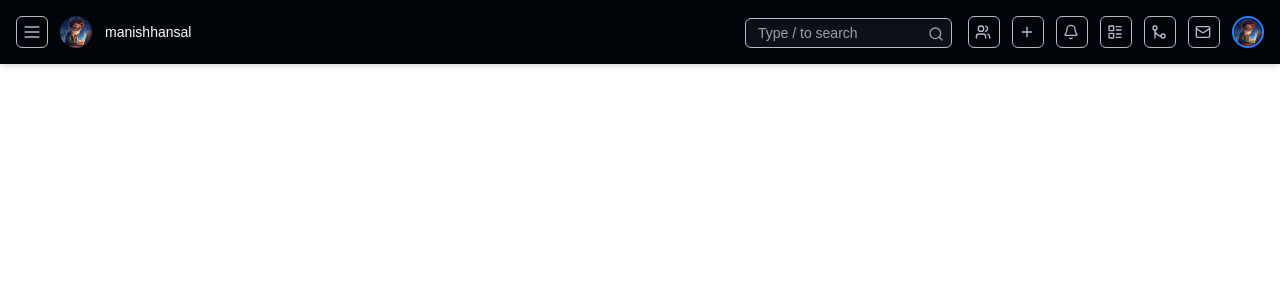
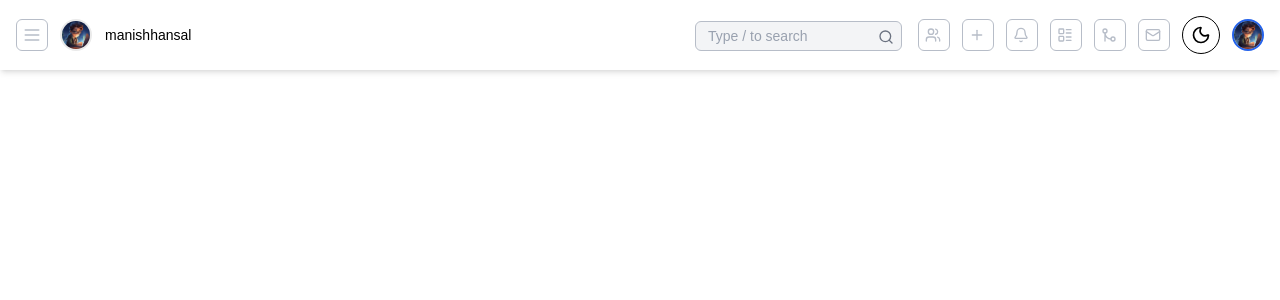
Before and after one commit to manishhansal/my-portfolio2.0, a Next.js app: page / in a window 1280 px wide. Shown: the top 300 px of the page. Built offline with nearby package versions, Linux system fonts and the light colour scheme.

Commit message:
Implement theme context and toggle functionality; update GitHubNavbar and add ThemeToggleButton

```diff
--- /dev/null
+++ b/context/ThemeContext.tsx
@@ -0,0 +1,39 @@
+'use client';
+
+import { createContext, useContext, useEffect, useState, ReactNode } from 'react';
+
+type Theme = 'light' | 'dark';
+
+const ThemeContext = createContext<{
+  theme: Theme;
+  toggleTheme: () => void;
+}>({
+  theme: 'light',
+  toggleTheme: () => {},
+});
+
+export const useTheme = () => useContext(ThemeContext);
+
+export const ThemeProvider = ({ children }: { children: ReactNode }) => {
+  const [theme, setTheme] = useState<Theme>('light');
+
+  useEffect(() => {
+    const saved = localStorage.getItem('theme') as Theme | null;
+
+    const systemPrefersDark = window.matchMedia('(prefers-color-scheme: dark)').matches;
+
+    const initialTheme: Theme = saved || (systemPrefersDark ? 'dark' : 'light');
+
+    setTheme(initialTheme);
+    document.documentElement.classList.toggle('dark', initialTheme === 'dark');
+  }, []);
+
+  const toggleTheme = () => {
+    const newTheme = theme === 'dark' ? 'light' : 'dark';
+    setTheme(newTheme);
+    localStorage.setItem('theme', newTheme);
+    document.documentElement.classList.toggle('dark', newTheme === 'dark');
+  };
+
+  return <ThemeContext.Provider value={{ theme, toggleTheme }}>{children}</ThemeContext.Provider>;
+};
--- a/pages/_app.tsx
+++ b/pages/_app.tsx
@@ -1,6 +1,11 @@
-import "@/styles/globals.css";
-import type { AppProps } from "next/app";
+import { ThemeProvider } from '@/context/ThemeContext';
+import '@/styles/globals.css';
+import type { AppProps } from 'next/app';
 
 export default function App({ Component, pageProps }: AppProps) {
-  return <Component {...pageProps} />;
+  return (
+    <ThemeProvider>
+      <Component {...pageProps} />
+    </ThemeProvider>
+  );
 }
--- a/pages/_document.tsx
+++ b/pages/_document.tsx
@@ -1,4 +1,4 @@
-import { Html, Head, Main, NextScript } from "next/document";
+import { Html, Head, Main, NextScript } from 'next/document';
 
 export default function Document() {
   return (
--- a/pages/components/GitHubNavbar.tsx
+++ b/pages/components/GitHubNavbar.tsx
@@ -1,18 +1,28 @@
 import { Menu, Search, Plus, Bell, Users, LayoutList, GitMerge, Mail } from 'lucide-react';
 import { BTN_PRIMARY_STYLE, BTN_PRIMARY_TAILWIND, IMAGE_CONSTANTS } from '@/utils/constants';
+import ThemeToggleButton from './ThemeToggleButton';
+import { useTheme } from '@/context/ThemeContext';
 
 const GitHubNavbar = () => {
+  const { theme } = useTheme();
   return (
-    <nav className="bg-[#010409] text-white px-4 py-4 flex justify-between items-center w-full shadow-md">
+    <nav
+      className={`px-4 py-4 flex justify-between items-center w-full shadow-md ${
+        theme === 'dark' ? 'bg-[#010409] text-white' : 'bg-white text-black'
+      }`}
+    >
       {/* Left Side */}
       <div className="flex items-center gap-3">
         <button
-          className="cursor-pointer rounded-md p-1 hover:bg-[#2f3742] transition-colors flex items-center justify-center"
+          className={`cursor-pointer rounded-md p-1 hover:bg-[#2f3742] transition-colors flex items-center justify-center ${
+            theme === 'dark' ? 'hover:bg-[#21262d]' : 'hover:bg-gray-100'
+          }`}
           style={{
             border: `solid var(--borderWidth-thin) var(--button-default-borderColor-rest)`,
             borderRadius: `var(--borderRadius-medium)`,
             width: `var(--base-size, 32px)`,
             height: `var(--base-size, 32px)`,
+            backgroundColor: theme === 'dark' ? '#161b22' : '#fff',
           }}
         >
           <Menu className="w-5 h-5" style={{ color: `var(--base-icon-black-themed-color)` }} />
@@ -22,27 +32,44 @@ const GitHubNavbar = () => {
             src={IMAGE_CONSTANTS.profilePicture.src}
             alt={IMAGE_CONSTANTS.profilePicture.alt}
             className="w-8 h-8 rounded-full"
+            style={{
+              border: theme === 'dark' ? '2px solid #21262d' : '2px solid #eaeaea',
+            }}
           />
-          <span className="text-white hover:bg-[#2f3742] cursor-pointer border border-transparent p-1 rounded-md">
+          <span
+            className={`hover:bg-[#2f3742] cursor-pointer border border-transparent p-1 rounded-md ${
+              theme === 'dark' ? 'text-white' : 'text-black'
+            }`}
+            style={{
+              backgroundColor: theme === 'dark' ? '#161b22' : '',
+            }}
+          >
             manishhansal
           </span>
         </div>
       </div>
 
       {/* Right Side */}
-      <div className="flex items-center gap-3 text-gray-200">
+      <div className={'flex items-center gap-3'}>
         {/* Search Input */}
         <div className="hidden md:flex flex-1 mx-1 max-w-md">
           <div className="h-7 relative w-full">
             <input
               type="text"
               placeholder="Type / to search"
-              className="bg-[#0d1117] rounded-md px-3 py-1 w-full text-sm placeholder-gray-400 focus:outline-none"
+              className={`rounded-md px-3 py-1 w-full text-sm placeholder-gray-400 focus:outline-none ${
+                theme === 'dark' ? 'bg-[#0d1117] text-white' : 'bg-gray-100 text-black'
+              }`}
               style={{
                 border: `solid var(--borderWidth-thin) var(--button-default-borderColor-rest)`,
+                backgroundColor: theme === 'dark' ? '#0d1117' : '#f3f4f6',
+                color: theme === 'dark' ? '#fff' : '#000',
               }}
             />
-            <Search className="absolute right-2 top-2 w-4 h-4 text-gray-400" />
+            <Search
+              className="absolute right-2 top-2 w-4 h-4"
+              style={{ color: theme === 'dark' ? '#8b949e' : '#6b7280' }}
+            />
           </div>
         </div>
 
@@ -73,10 +100,15 @@ const GitHubNavbar = () => {
           <Mail className="w-4 h-4" style={{ color: `var(--base-icon-black-themed-color)` }} />
         </button>
 
+        <ThemeToggleButton />
+
         <img
           src={IMAGE_CONSTANTS.profilePicture.src}
           alt={IMAGE_CONSTANTS.profilePicture.alt}
-          className="w-8 h-8 rounded-full border-2 border-blue-500 cursor-pointer"
+          className="w-8 h-8 rounded-full border-2 cursor-pointer"
+          style={{
+            borderColor: theme === 'dark' ? '#3b82f6' : '#2563eb',
+          }}
         />
       </div>
     </nav>
--- /dev/null
+++ b/pages/components/ThemeToggleButton.tsx
@@ -0,0 +1,19 @@
+'use client';
+
+import { useTheme } from '@/context/ThemeContext';
+import { Sun, Moon } from 'lucide-react';
+
+const ThemeToggleButton = () => {
+  const { theme, toggleTheme } = useTheme();
+  return (
+    <button
+      onClick={toggleTheme}
+      className="p-2 rounded-full border hover:bg-gray-700 transition-colors cursor-pointer"
+      aria-label="Toggle Theme"
+    >
+      {theme === 'dark' ? <Sun className="w-5 h-5" /> : <Moon className="w-5 h-5" />}
+    </button>
+  );
+};
+
+export default ThemeToggleButton;
--- a/styles/globals.css
+++ b/styles/globals.css
@@ -1,6 +1,7 @@
 @import 'tailwindcss';
 
 :root {
+  /* Light theme variables */
   --background: #ffffff;
   --foreground: #171717;
   --borderWidth-thin: 0.0625rem;
@@ -8,24 +9,34 @@
   --button-default-borderColor-rest: #b7bdc8;
   --base-size: 2rem;
   --base-icon-black-themed-color: #b7bdc8;
-}
 
-@theme inline {
+  /* Theme variables */
   --color-background: var(--background);
   --color-foreground: var(--foreground);
-  --font-sans: var(--font-geist-sans);
-  --font-mono: var(--font-geist-mono);
+  --font-sans: var(--font-geist-sans, Arial, Helvetica, sans-serif);
+  --font-mono: var(--font-geist-mono, monospace);
 }
 
 @media (prefers-color-scheme: dark) {
   :root {
+    /* Dark theme variables */
     --background: #0a0a0a;
     --foreground: #ededed;
+
+    /* Theme variables for dark mode */
+    --color-background: var(--background);
+    --color-foreground: var(--foreground);
   }
 }
 
-body {
-  background: var(--background);
-  color: var(--foreground);
-  font-family: Arial, Helvetica, sans-serif;
+/* body {
+  background: var(--color-background);
+  color: var(--color-foreground);
+  font-family: var(--font-sans);
+} */
+
+html {
+  transition:
+    background-color 0.3s ease,
+    color 0.3s ease;
 }
```
